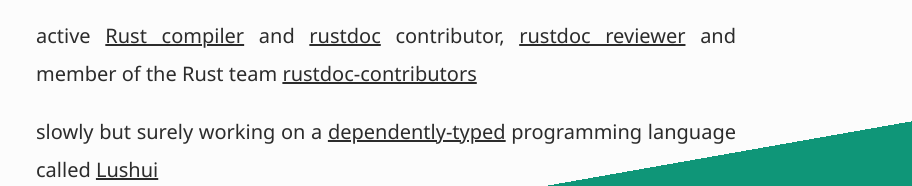
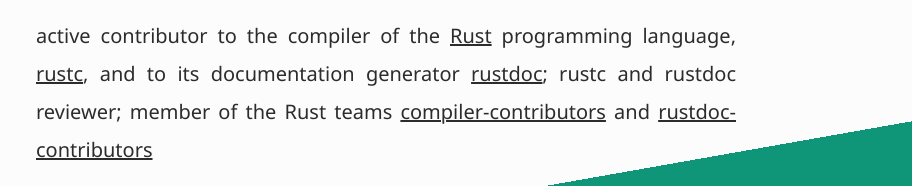
Before and after one commit to fmease/fmease.github.io, a plain HTML site: page index.html in a window 1280 px wide. Shown: the part 371-557 px from the top of the page, 368-1280 px from the left. Drawn offline with Linux system fonts and the light colour scheme.

Commit message:
Update status

```diff
--- a/index.html
+++ b/index.html
@@ -34,11 +34,24 @@
                 </div>
 
                 <div class="item">
-                    active <a href="https://github.com/rust-lang/rust">Rust compiler</a> and <a href="https://doc.rust-lang.org/rustdoc/index.html">rustdoc</a> contributor, <a href="https://github.com/rust-lang/rust/pull/115342">rustdoc reviewer</a> and member of the Rust team <a href="https://www.rust-lang.org/governance/teams/dev-tools#Rustdoc%20team%20contributors">rustdoc-contributors</a>
+                    active contributor to the compiler of the
+                    <a href="https://www.rust-lang.org/">Rust</a>
+                    programming language,
+                    <a href="https://github.com/rust-lang/rust">rustc</a>,
+                    and to its documentation generator
+                    <a href="https://doc.rust-lang.org/rustdoc/index.html">rustdoc</a>;
+                    rustc and rustdoc reviewer; member of the Rust teams
+                    <a
+                        href="https://www.rust-lang.org/governance/teams/compiler#Compiler%20team%20contributors">compiler-contributors</a>
+                    and
+                    <a
+                        href="https://www.rust-lang.org/governance/teams/dev-tools#Rustdoc%20team%20contributors">rustdoc-contributors</a>
                 </div>
 
                 <div class="item">
-                    slowly but surely working on a <a href="https://en.wikipedia.org/wiki/Dependent_type">dependently-typed</a> programming language called <a href="https://github.com/fmease/lushui">Lushui</a>
+                    slowly but surely working on a <a
+                        href="https://en.wikipedia.org/wiki/Dependent_type">dependently-typed</a> programming language
+                    called <a href="https://github.com/fmease/lushui">Lushui</a>
                 </div>
 
                 <div class="item">
```
